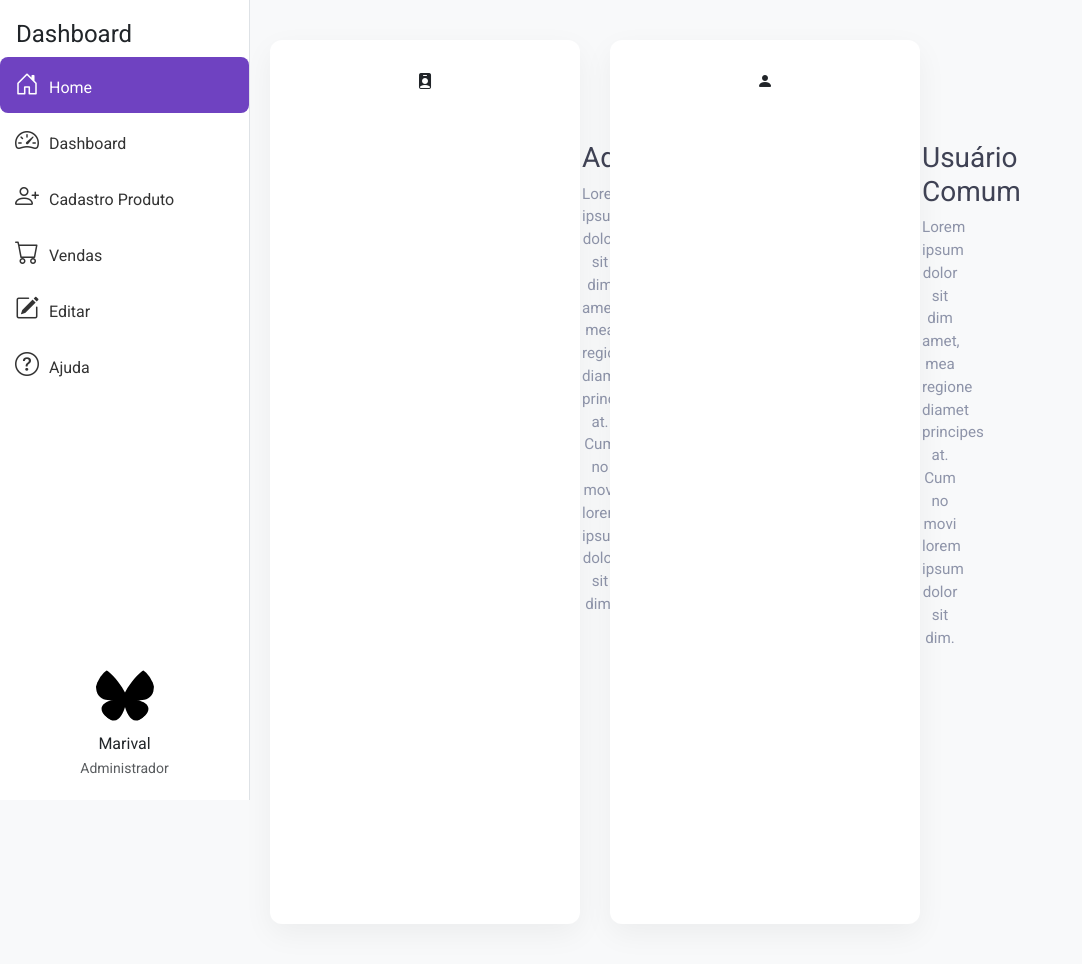
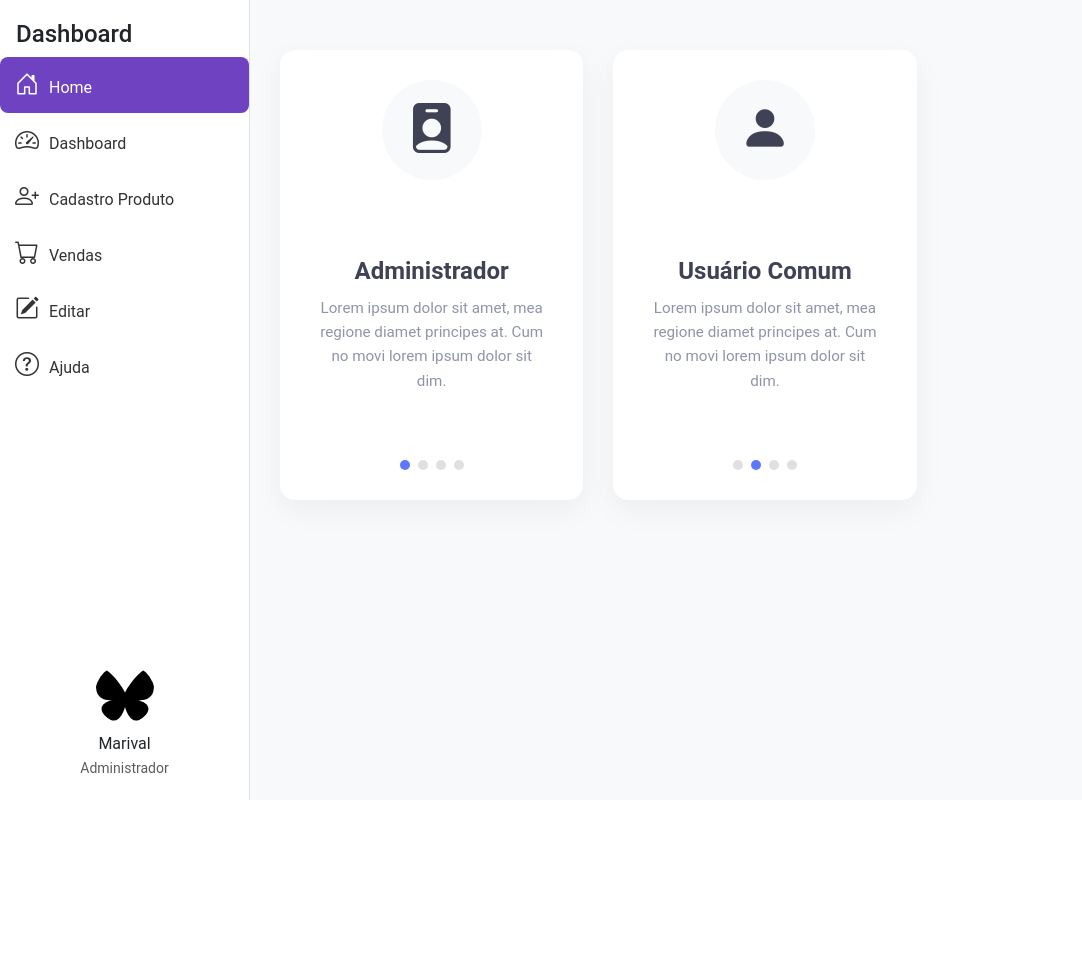
Before and after one commit to ViniciusEva/test-ZenEstoques, a PHP site: page /test5-main/resources/views/editar.php in a window 1280 px wide. Shown: the whole page, without its empty margins (0-1082 px from the left). After the commit the page ends 800 px from the top, so only its background shows below. Run offline with PHP 8.4, Linux system fonts and the light colour scheme; some libraries are stand-ins or nearby versions.

Commit message:
Add files via upload

```diff
--- a/test-main/resources/css/editar.css
+++ b/test-main/resources/css/editar.css
@@ -3,121 +3,166 @@
     --bg-light-blue: #eef2ff;
     --text-muted: #8e94a9;
     --dark-blue: #3f4254;
-    --sidebar-width: 250px; /* Definimos a largura aqui para facilitar */
+    --sidebar-width: 250px;
 }
 
-/* --- Reset e Base --- */
+/* --- Reset --- */
 body {
     background-color: var(--bg-light-blue);
     margin: 0;
     font-family: 'Roboto', sans-serif;
 }
 
+/* --- Layout Principal --- */
 .dashboard-container {
+    display: flex;
     min-height: 100vh;
+}
+
+.card-body-content p {
+    color: var(--text-muted);
+    font-size: 0.95rem;
+    line-height: 1.6;
+    margin: 0;
+    padding: 0 10px; /* Evita que o texto encoste nas bordas laterais */
+}
+
+.card-body-content h3 {
+    color: var(--dark-blue);
+    font-size: 1.5rem;
+    font-weight: 700;
+    margin: 20px 0 10px 0;
+}
+
+/* Container do Texto (Onde estava o bug) */
+.card-body-content {
+    flex-grow: 1; /* Faz o texto ocupar o espaço central */
     display: flex;
     flex-direction: column;
+    justify-content: center; /* Centraliza o título e o texto verticalmente */
+    width: 100%;
 }
 
 /* --- Área de Conteúdo --- */
 .content-area {
-    padding: 40px 20px;
     background-color: #f8f9fa;
     width: 100%;
+    padding: 40px 20px;
     box-sizing: border-box;
 }
 
 /* --- Grid de Cards --- */
 .help-container {
     display: grid;
-    /* auto-fill é melhor que auto-fit aqui para manter o tamanho no Desktop */
-    grid-template-columns: repeat(auto-fill, minmax(280px, 1fr));
+    grid-template-columns: repeat(auto-fill, minmax(300px, 1fr));
     gap: 30px;
     width: 100%;
     max-width: 1200px;
-    margin: 0 auto; /* Centraliza o grid */
+    margin: 0 auto;
 }
 
 .help-card {
-    background: #fff;
-    border-radius: 12px;
+background: #ffffff;
+    border-radius: 15px;
     padding: 30px;
     text-align: center;
     box-shadow: 0 10px 30px rgba(0, 0, 0, 0.05);
+
+    /* Organização interna */
     display: flex;
     flex-direction: column;
-    justify-content: space-between;
+    align-items: center;
+
+    /* Dimensões */
     min-height: 450px;
+    height: 100%;
+    box-sizing: border-box;
     transition: transform 0.3s ease;
-    box-sizing: border-box;
 }
 
-/* Estilos internos do card para garantir que o texto não quebre o layout */
-.help-card .content h3 {
-    margin-top: 15px;
+.help-card:hover {
+    transform: translateY(-5px);
+}
+
+.help-card .content {
+    flex-grow: 1; /* Empurra a paginação para o fundo e mantém o texto no centro */
+    display: flex;
+    flex-direction: column;
+    justify-content: center;
+}
+
+.help-card h3 {
+    color: var(--dark-blue);
+    margin: 20px 0 10px;
+    font-size: 1.5rem;
+}
+
+.help-card p {
+    color: var(--text-muted);
+    font-size: 0.95rem;
+    line-height: 1.6;
+}
+
+.pagination-dots {
+    margin-top: 20px;
+    display: flex;
+    justify-content: center;
+    gap: 8px;
+}
+
+.dot {
+    width: 10px;
+    height: 10px;
+    border-radius: 50%;
+    background-color: #e0e0e0;
+}
+
+.dot.active { background-color: var(--primary-blue); }
+
+/* --- ICONES --- */
+.icon-placeholder {
+    width: 100px;
+    height: 100px;
+    background-color: #f8f9fa;
+    border-radius: 50%;
+    display: flex;
+    align-items: center;
+    justify-content: center;
+    font-size: 50px;
     color: var(--dark-blue);
 }
 
-.help-card .content p {
-    color: var(--text-muted);
-    font-size: 0.95rem;
+.icon-wrapper {
+    margin-bottom: 10px;
 }
 
-/* --- Responsividade Desktop (min-width: 768px) --- */
+/* --- DESKTOP (Acima de 768px) --- */
 @media (min-width: 768px) {
     .sidebar {
-        width: var(--sidebar-width);
-        min-width: var(--sidebar-width);
+        width: var(--sidebar-width) !important;
+        position: fixed !important;
         height: 100vh;
-        position: fixed;
+        top: 0;
         left: 0;
-        top: 0;
         z-index: 1000;
-        background-color: #fff;
+        background: #fff;
         border-right: 1px solid #dee2e6;
     }
 
     .content-area {
-        /* O segredo: margem esquerda para empurrar o conteúdo para fora da sidebar */
-        margin-left: var(--sidebar-width);
+        margin-left: var(--sidebar-width); /* Reserva o espaço da sidebar */
         width: calc(100% - var(--sidebar-width));
-        min-height: 100vh;
+        padding: 50px 30px;
     }
 }
 
-/* --- Responsividade Mobile (max-width: 767px) --- */
+/* --- MOBILE (Abaixo de 767px) --- */
 @media (max-width: 767.98px) {
-    .sidebar {
-        width: 100% !important;
-        position: relative !important;
-        height: auto !important;
-        margin-left: 0 !important;
-    }
+    .dashboard-container { flex-direction: column; }
 
-    .content-area {
-        margin-left: 0 !important;
-        width: 100% !important;
-        padding: 20px 15px;
-    }
+    .content-area { padding: 20px 15px; }
 
-    .help-container {
-        grid-template-columns: 1fr; /* Uma coluna no mobile */
-        max-width: 400px; /* Opcional: evita que o card fique largo demais no celular */
-    }
+    .help-container { grid-template-columns: 1fr; }
 
-    .help-card {
-        min-height: auto;
-        padding: 20px;
-    }
-
-    .icon-wrapper {
-        height: 120px;
-    }
-
-    .icon-placeholder {
-        width: 100px;
-        height: 100px;
-        font-size: 50px;
-        margin: 0 auto;
-    }
+    .help-card { min-height: auto; padding: 20px; }
 }
--- a/test-main/resources/views/editar.php
+++ b/test-main/resources/views/editar.php
@@ -3,35 +3,32 @@
 <head>
     <meta charset="UTF-8">
     <meta name="viewport" content="width=device-width, initial-scale=1.0">
-    <title>Tela de Ajuda - Recriação</title>
-    <link href="https://cdn.jsdelivr.net/npm/bootstrap@5.3.0/dist/css/bootstrap.min.css" rel="stylesheet">
-    <link href="https://fonts.googleapis.com/css2?family=Roboto:wght@300;400;700&display=swap" rel="stylesheet">
+    <title>Ajuda</title>
     <link href="https://cdn.jsdelivr.net/npm/bootstrap@5.3.3/dist/css/bootstrap.min.css" rel="stylesheet">
     <link rel="stylesheet" href="https://cdn.jsdelivr.net/npm/bootstrap-icons@1.11.3/font/bootstrap-icons.min.css">
     <link rel="stylesheet" href="../css/editar.css">
     <link rel="stylesheet" href="../css/navbar.css">
-    <script src="../js/ajuda.js"></script>
-
 </head>
 <body>
-        <div class="container-fluid p-0 dashboard-container">
-            <div class="row g-0">
-            <aside class="col-12 col-md-2">
-                <?php include 'navbarLateral.php'; ?>
-            </aside>
 
+<div class="dashboard-container">
+    <?php include 'navbarLateral.php'; ?>
 
-        <main class="content-area col-12 col-md-10">
-            <div class="help-container">
+    <main class="content-area">
+    <div class="help-container">
 
         <div class="help-card">
             <div class="icon-wrapper">
-                <div class="icon-placeholder"><i class="bi bi-person-badge-fill"></i></div>
+                <div class="icon-placeholder">
+                    <i class="bi bi-person-badge-fill"></i>
+                </div>
             </div>
-            <div class="content">
+
+            <div class="card-body-content">
                 <h3>Administrador</h3>
-                <p>Lorem ipsum dolor sit dim amet, mea regione diamet principes at. Cum no movi lorem ipsum dolor sit dim.</p>
+                <p>Lorem ipsum dolor sit amet, mea regione diamet principes at. Cum no movi lorem ipsum dolor sit dim.</p>
             </div>
+
             <div class="pagination-dots">
                 <span class="dot active"></span>
                 <span class="dot"></span>
@@ -42,12 +39,16 @@
 
         <div class="help-card">
             <div class="icon-wrapper">
-                <div class="icon-placeholder"><i class="bi bi-person-fill"></i></div>
+                <div class="icon-placeholder">
+                    <i class="bi bi-person-fill"></i>
+                </div>
             </div>
-            <div class="content">
+
+            <div class="card-body-content">
                 <h3>Usuário Comum</h3>
-                <p>Lorem ipsum dolor sit dim amet, mea regione diamet principes at. Cum no movi lorem ipsum dolor sit dim.</p>
+                <p>Lorem ipsum dolor sit amet, mea regione diamet principes at. Cum no movi lorem ipsum dolor sit dim.</p>
             </div>
+
             <div class="pagination-dots">
                 <span class="dot"></span>
                 <span class="dot active"></span>
@@ -55,10 +56,11 @@
                 <span class="dot"></span>
             </div>
         </div>
-        </main>
 
+    </div>
+</main>
+</div>
 
-<script src="https://cdn.jsdelivr.net/npm/bootstrap@5.3.0/dist/js/bootstrap.bundle.min.min.js"></script>
-
+<script src="https://cdn.jsdelivr.net/npm/bootstrap@5.3.3/dist/js/bootstrap.bundle.min.js"></script>
 </body>
 </html>
```
